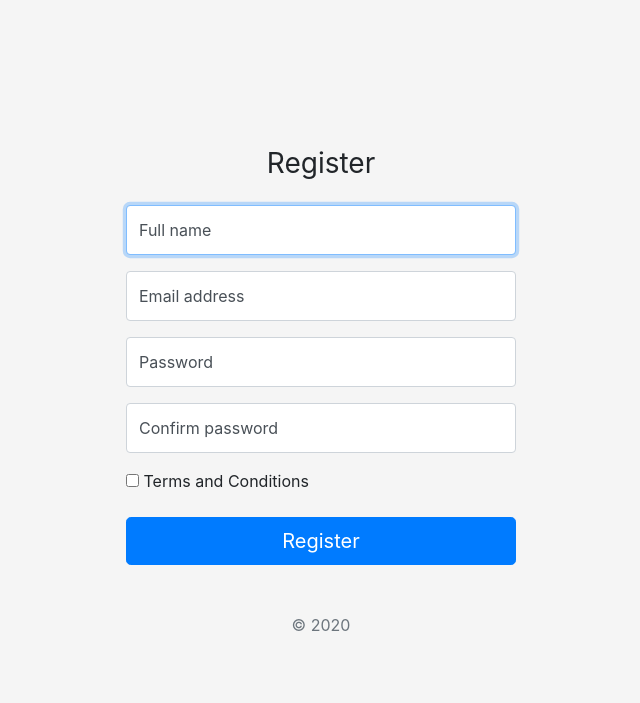
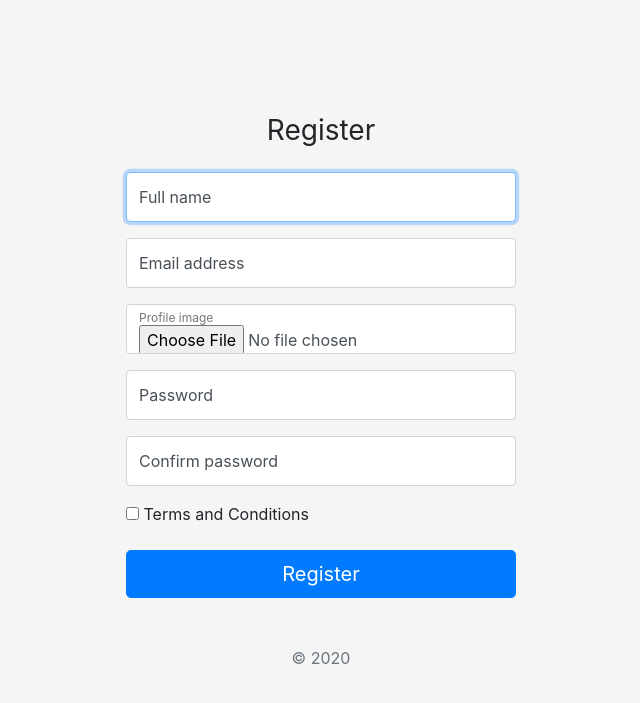
Before and after one commit to datorium-python/python-101, a Flask app: page /auth/register in a window 1280 px wide. Shown: the top 703 px of the page, without its empty margins (319-959 px from the left). Run offline with Flask 2, Linux system fonts and the light colour scheme; some libraries are stand-ins or nearby versions.

Commit message:
Add Profile picture upload functionality

```diff
--- a/flask_register_app/blueprints/auth/forms.py
+++ b/flask_register_app/blueprints/auth/forms.py
@@ -1,4 +1,5 @@
 from flask_wtf import FlaskForm
+from flask_wtf.file import FileField, FileAllowed
 from wtforms.fields import StringField, PasswordField, BooleanField
 from wtforms.validators import Email, DataRequired, Length, EqualTo
 
@@ -14,4 +15,7 @@ class RegisterForm(LoginForm):
     confirm_password = PasswordField('confirm_password', validators=[
         DataRequired(), Length(min=6, max=20), EqualTo('password', message='Passwords are not equal!')
     ])
+    image = FileField('image', validators=[
+        FileAllowed(['jpg', 'jpeg', 'png'])
+    ])
     terms = BooleanField('terms', validators=[DataRequired()])
--- a/flask_register_app/blueprints/auth/views.py
+++ b/flask_register_app/blueprints/auth/views.py
@@ -1,4 +1,7 @@
-from flask import Blueprint, render_template, redirect, url_for, flash
+import os
+import uuid
+from flask import Blueprint, render_template, redirect, url_for, flash, current_app
+from werkzeug.utils import secure_filename
 from werkzeug.security import generate_password_hash, check_password_hash
 from .forms import LoginForm, RegisterForm
 
@@ -21,14 +24,19 @@ def login():
     if form.validate_on_submit():
         email = form.email.data  # email@gmail.com
         password = form.password.data
-        if email in USERS_DB:
-            user = USERS_DB.get(email)  # {'full_name': '...', 'password': '...'}
-            if check_password_hash(user.get('password'), password):
-                print('')
-                print('### LOGIN INFO ###')
-                print(f"User: {user.get('full_name')}")
 
-    print(form.errors)
+        if email not in USERS_DB:
+            flash(f'User {email} is not registered!', category='danger')
+            return redirect(url_for('auth.login'))
+
+        user = USERS_DB.get(email)  # {'full_name': '...', 'password': '...'}
+        if not check_password_hash(user.get('password'), password):
+            flash(f'User {email} password is not correct!', category='danger')
+            return redirect(url_for('auth.login'))
+
+        flash(f'User {email} logged in!', category='success')
+        return redirect(url_for('auth.login'))
+
     return render_template('login.html', form=form)
 
 
@@ -50,8 +58,20 @@ def register():
         }
         USERS_DB[email] = new_user
 
+        image = form.image.data
+        # First simple solution
+        filename = secure_filename(image.filename)
+
+        # Second harder solution
+        extension = image.filename.split('.')[1]
+        unique_filename = uuid.uuid4()
+        filename = f'{unique_filename}.{extension}'
+
+        upload_folder = current_app.config.get('UPLOAD_FOLDER')
+        filepath = os.path.join(upload_folder, filename)
+        image.save(filepath)
+
         flash(f'User {email} registered successfully!', category='success')
         return redirect(url_for('auth.login'))
 
-    print(form.errors)
     return render_template('register.html', form=form)
--- a/flask_register_app/main.py
+++ b/flask_register_app/main.py
@@ -1,3 +1,4 @@
+import os
 from flask import Flask, redirect, url_for
 from flask_register_app.blueprints.auth.views import bp
 
@@ -9,6 +10,10 @@ app = Flask(
 )
 app.secret_key = 'qwerty'
 
+project_path = os.path.abspath(os.path.dirname(__file__))
+upload_folder = os.path.join(project_path, 'uploads')
+app.config['UPLOAD_FOLDER'] = upload_folder
+
 
 @app.route('/')
 def index():
--- a/flask_register_app/templates/register.html
+++ b/flask_register_app/templates/register.html
@@ -1,7 +1,7 @@
 {% extends "base.html" %}
 
 {% block content %}
-<form method="post" class="form-signin">
+<form method="post" enctype="multipart/form-data" class="form-signin">
   {{ form.csrf_token }}
 
   <div class="text-center mb-4">
@@ -18,6 +18,11 @@
   <div class="form-label-group">
     <input name="email" type="email" id="inputEmail" class="form-control" placeholder="Email address" required>
     <label for="inputEmail">Email address</label>
+  </div>
+
+  <div class="form-label-group">
+    <input name="image" type="file" id="image" class="form-control" placeholder="Profile image">
+    <label for="image">Profile image</label>
   </div>
 
   <div class="form-label-group">
--- a/flask_register_app/templates/shared/flash.html
+++ b/flask_register_app/templates/shared/flash.html
@@ -7,3 +7,16 @@
     {% endfor %}
   {% endif %}
 {% endwith %}
+
+{% if form.errors %}
+<div class="alert alert-danger">
+  {% for field, errors in form.errors.items() %}
+    <p>{{ field }}</p>
+    <ul>
+    {% for error in errors %}
+      <li>{{ error }}</li>
+    {% endfor %}
+    </ul>
+  {% endfor %}
+</div>
+{% endif %}
```
